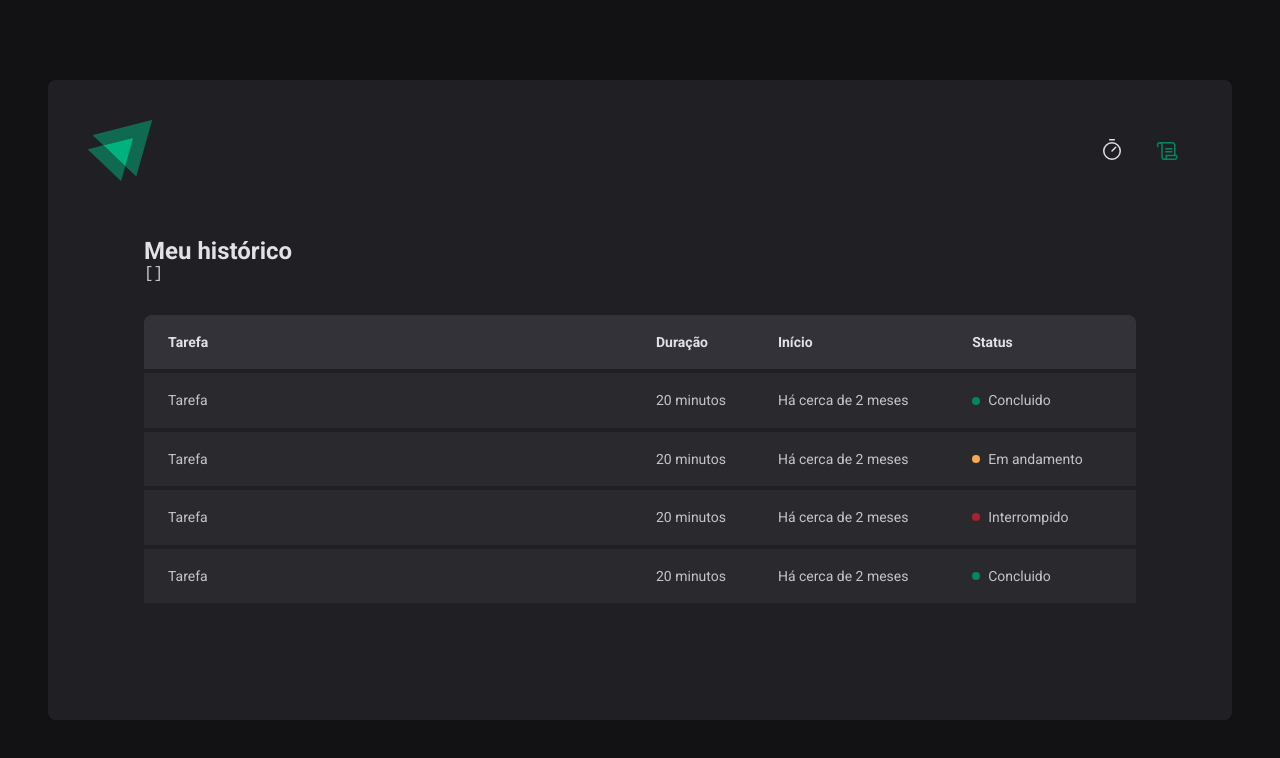
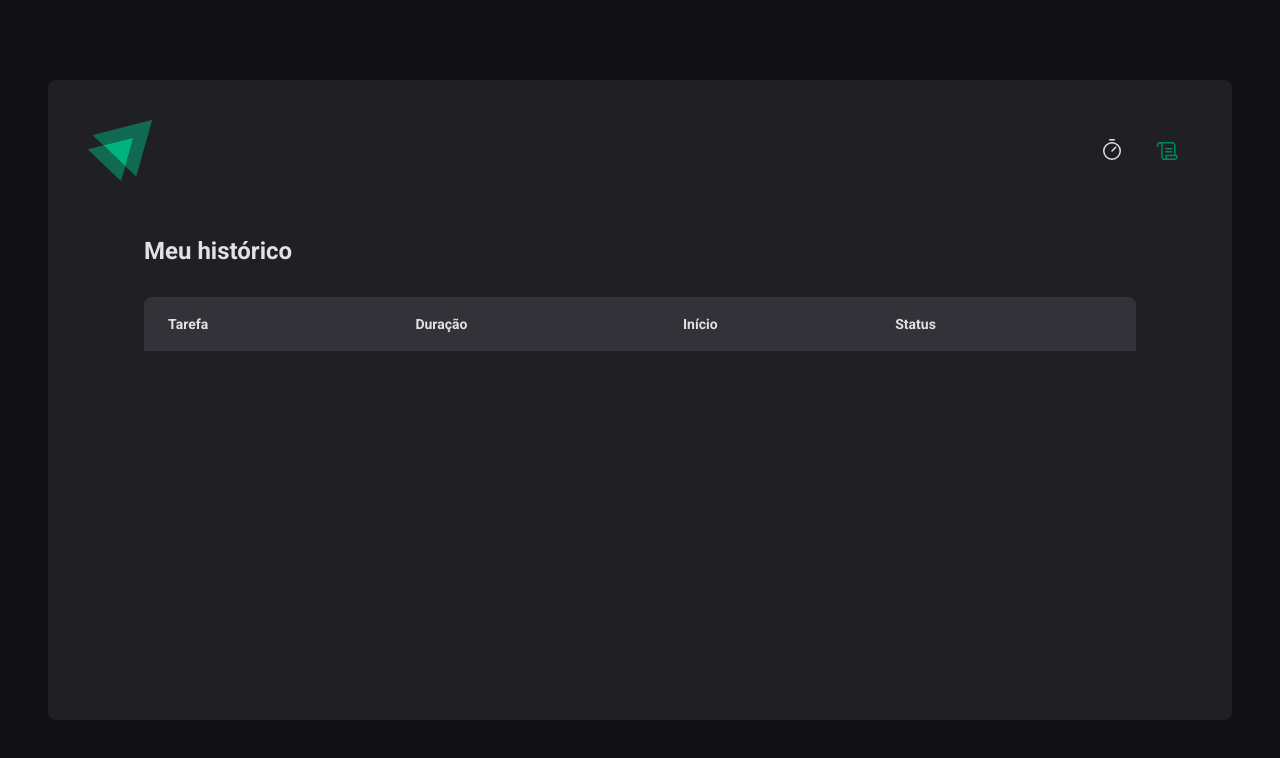
Before and after one commit to lipersilva/02-ignite-timer, a React (Vite) app: page /history in a window 1280 px wide. Shown: the top 758 px of the page. Built offline with nearby package versions, Linux system fonts and the light colour scheme.

Commit message:
feat:  adicionado listagem de histórico e formatação para data

```diff
--- a/src/pages/History/index.tsx
+++ b/src/pages/History/index.tsx
@@ -1,4 +1,6 @@
 import { useContext } from 'react'
+import { formatDistanceToNow } from 'date-fns'
+import ptBR from 'date-fns/locale/pt-BR'
 import { CyclesContext } from '../../contexts/CycleContext'
 import { HistoryContainer, HistoryList, Status } from './styles'
 
@@ -7,8 +9,6 @@
   return (
     <HistoryContainer>
       <h1>Meu histórico</h1>
-
-      <pre>{JSON.stringify(cycles, null, 2)}</pre>
 
       <HistoryList>
         <table>
@@ -21,38 +21,31 @@
             </tr>
           </thead>
           <tbody>
-            <tr>
-              <td>Tarefa</td>
-              <td>20 minutos</td>
-              <td>Há cerca de 2 meses</td>
-              <td>
-                <Status statusColor="green">Concluido</Status>
-              </td>
-            </tr>
-            <tr>
-              <td>Tarefa</td>
-              <td>20 minutos</td>
-              <td>Há cerca de 2 meses</td>
-              <td>
-                <Status statusColor="yellow">Em andamento</Status>
-              </td>
-            </tr>
-            <tr>
-              <td>Tarefa</td>
-              <td>20 minutos</td>
-              <td>Há cerca de 2 meses</td>
-              <td>
-                <Status statusColor="red">Interrompido</Status>
-              </td>
-            </tr>
-            <tr>
-              <td>Tarefa</td>
-              <td>20 minutos</td>
-              <td>Há cerca de 2 meses</td>
-              <td>
-                <Status statusColor="green">Concluido</Status>
-              </td>
-            </tr>
+            {cycles.map((cycle) => {
+              return (
+                <tr key={cycle.id}>
+                  <td>{cycle.task}</td>
+                  <td>{cycle.minutesAmount} minutos</td>
+                  <td>
+                    {formatDistanceToNow(cycle.startDate, {
+                      addSuffix: true,
+                      locale: ptBR,
+                    })}
+                  </td>
+                  <td>
+                    {cycle.finishedDate && (
+                      <Status statusColor="green">Concluido</Status>
+                    )}
+                    {cycle.interruptedDate && (
+                      <Status statusColor="red">Interrompido</Status>
+                    )}
+                    {!cycle.finishedDate && !cycle.interruptedDate && (
+                      <Status statusColor="yellow">Em andamento</Status>
+                    )}
+                  </td>
+                </tr>
+              )
+            })}
           </tbody>
         </table>
       </HistoryList>
```
